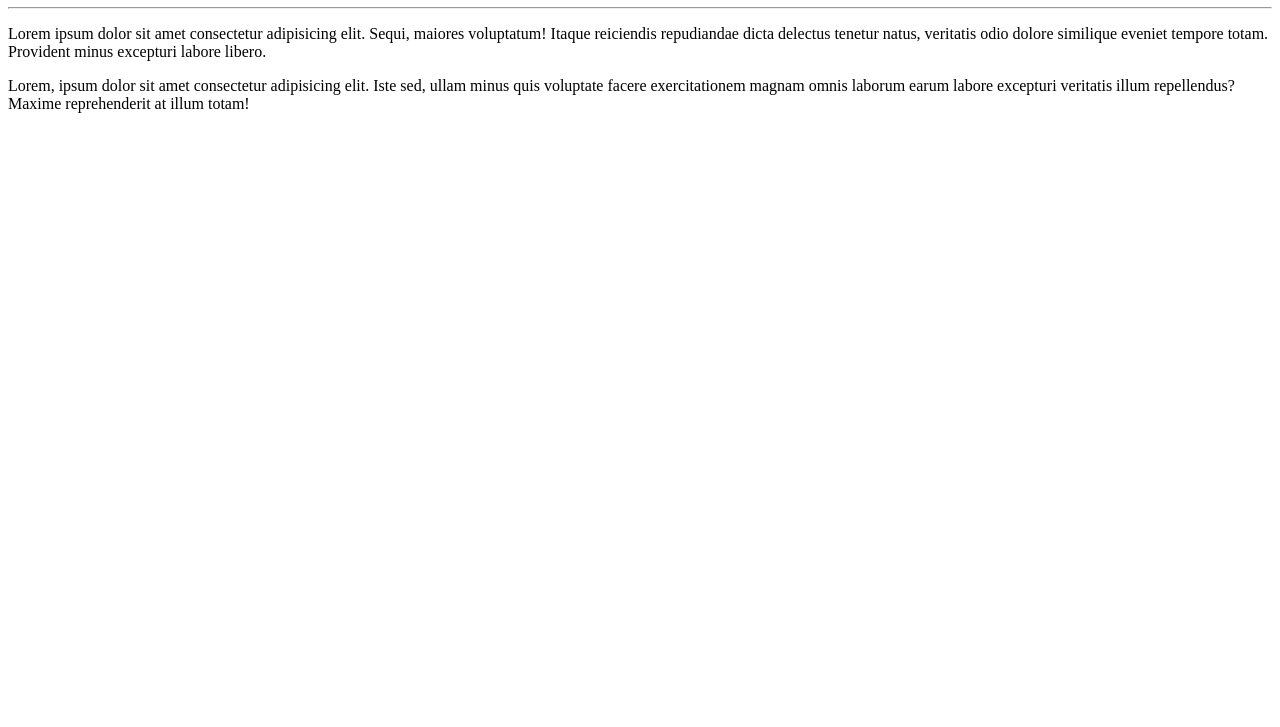
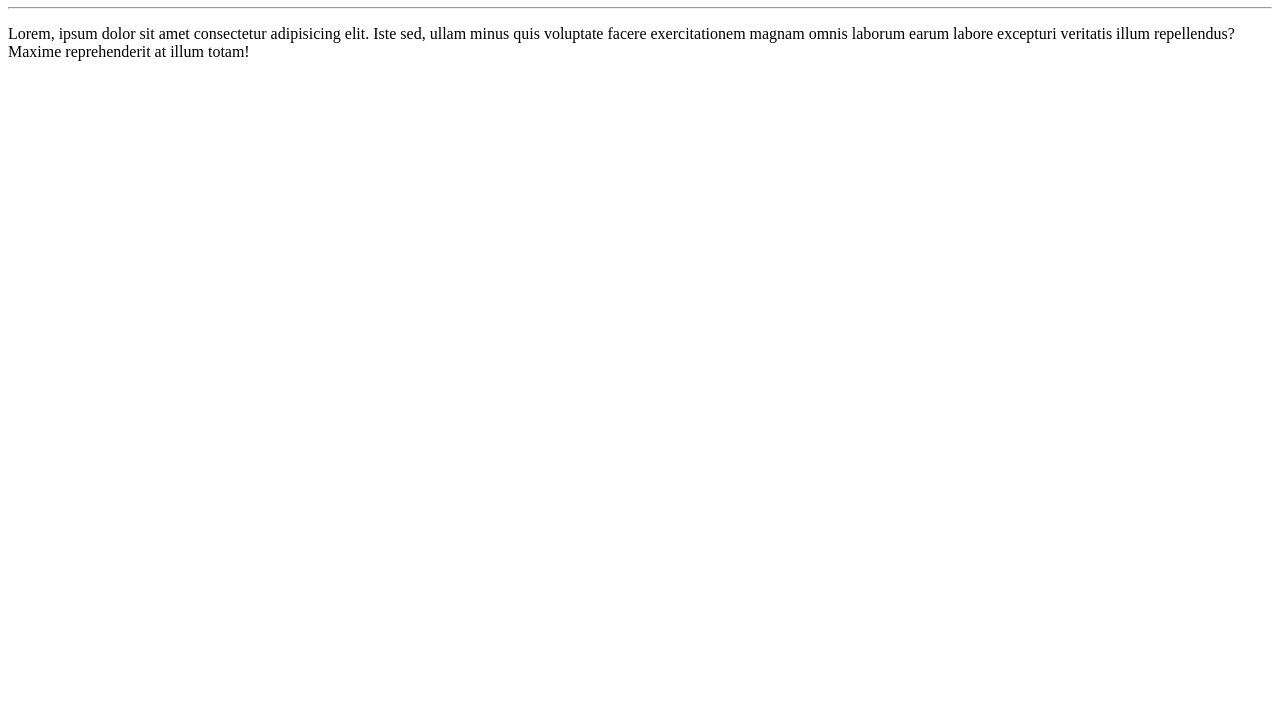
Before and after one commit to Giiordanni/Ola-Mundo, a plain HTML site: page site-exemplo/index.html in a window 1280 px wide. Shown: the part 73-800 px from the top of the page. Drawn offline with Linux system fonts and the light colour scheme.

Commit message:
Update index.html

```diff
--- a/site-exemplo/index.html
+++ b/site-exemplo/index.html
@@ -8,8 +8,6 @@
 <body>
     <h1>Olá, mundo</h1>
     <hr>
-    <p>Lorem ipsum dolor sit amet consectetur adipisicing elit. Sequi, maiores voluptatum! Itaque reiciendis repudiandae dicta delectus tenetur natus, veritatis odio dolore similique eveniet tempore totam. Provident minus excepturi labore libero.</p>
-
     <p>Lorem, ipsum dolor sit amet consectetur adipisicing elit. Iste sed, ullam minus quis voluptate facere exercitationem magnam omnis laborum earum labore excepturi veritatis illum repellendus? Maxime reprehenderit at illum totam!</p>
 </body>
 </html>
```
